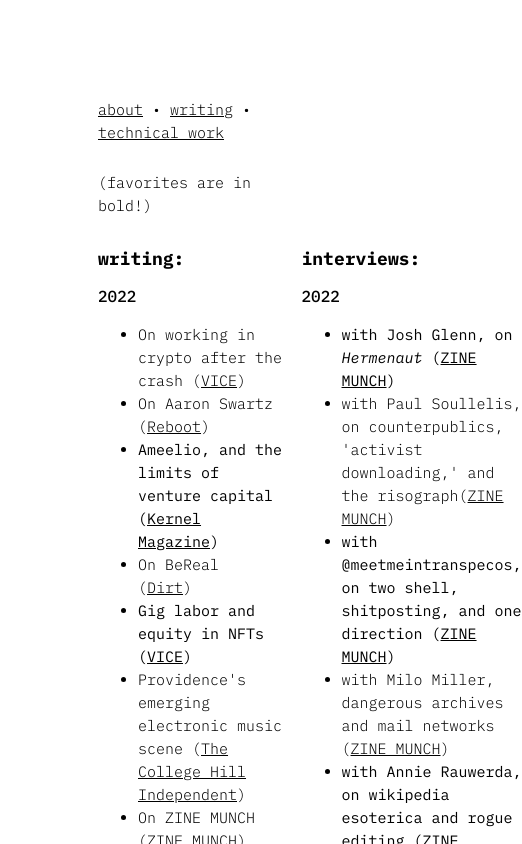
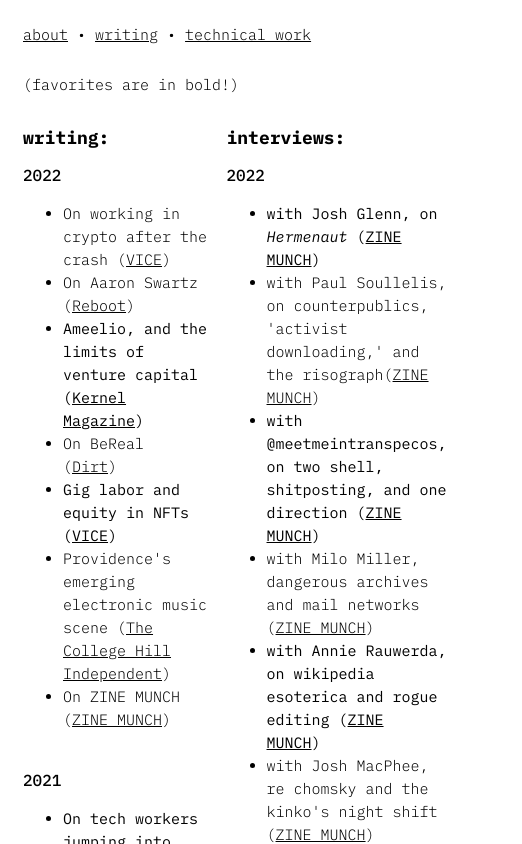
Before and after one commit to lucasgelfond/personal-site-sveltekit, a SvelteKit app: page /writing in a window 390 px wide. Shown: the top 844 px of the page, 522 px wide, since content can reach past the window. Built offline with nearby package versions, Linux system fonts and the light colour scheme.

Commit message:
responsive in prod

```diff
--- a/src/routes/writing/+page.svelte
+++ b/src/routes/writing/+page.svelte
@@ -1,3 +1,10 @@
+<script>
+	/**
+	 * @type {number}
+	 */
+	let clientWidth;
+</script>
+
 <svelte:head>
 	<link rel="preconnect" href="https://fonts.googleapis.com" />
 	<link rel="preconnect" href="https://fonts.gstatic.com" crossorigin />
@@ -7,7 +14,7 @@
 		rel="stylesheet" />
 </svelte:head>
 
-<main>
+<main bind:clientWidth style="padding: {clientWidth > 700 ? '6em' : '1em'}">
 	<div class="nav">
 		<a href="/">about</a> • <a href="/writing">writing</a> •
 		<a href="/technical">technical work</a> <br />
```
Also changed, not shown: src/routes/+page.svelte (+8 -1 lines), src/routes/technical/+page.svelte (+8 -1 lines).
